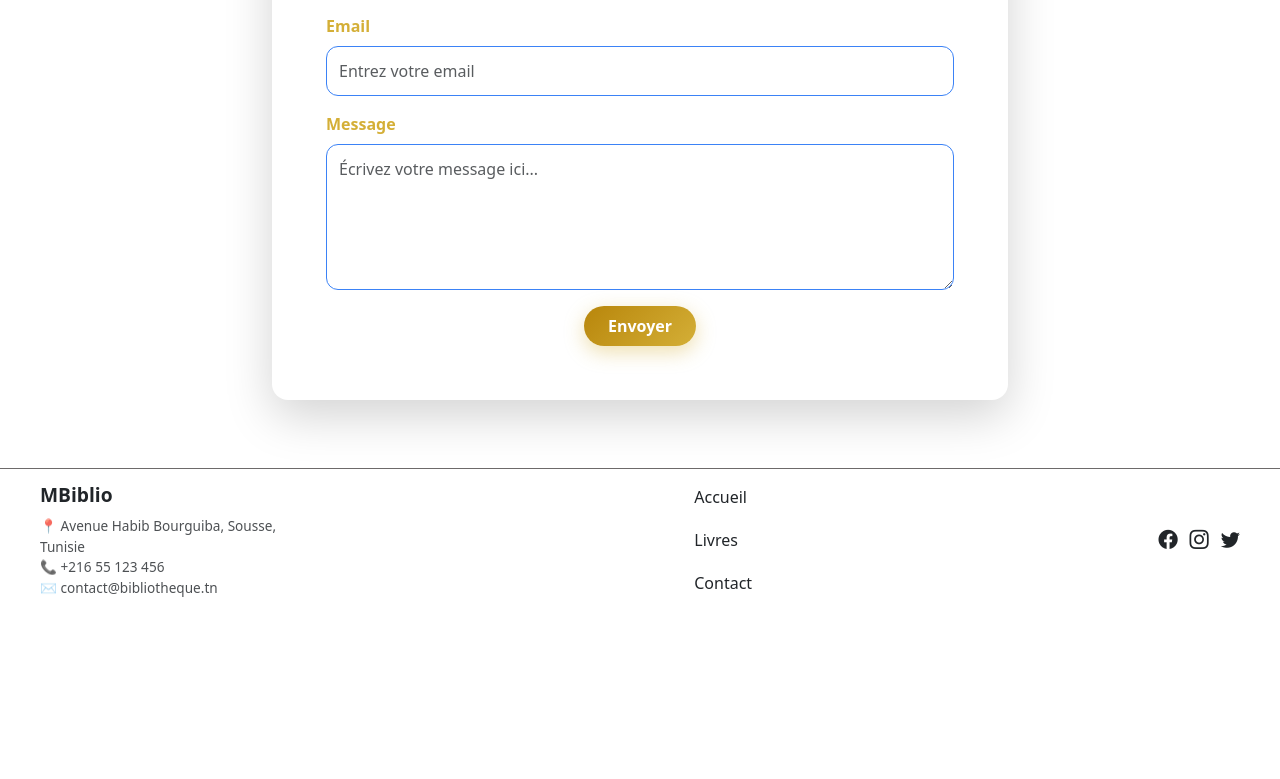
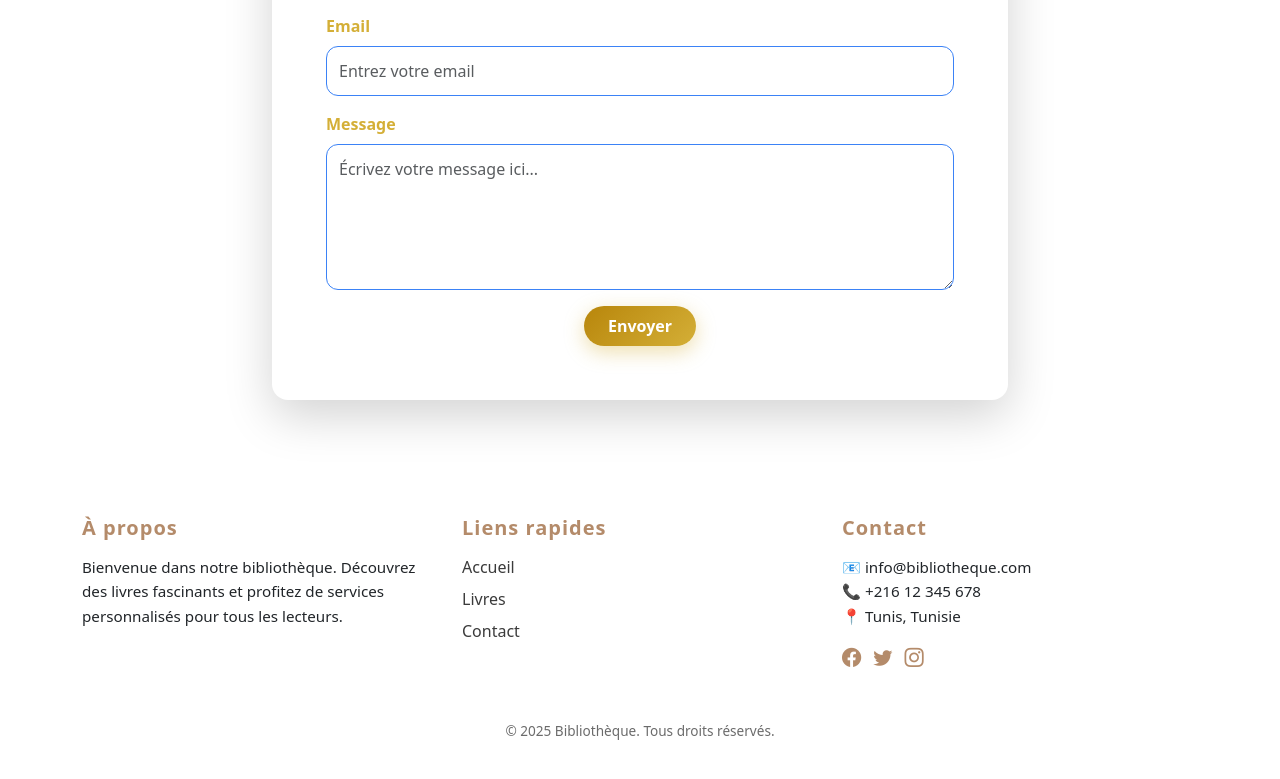
Before and after one commit to AhmedMB02/Biblio, an Angular app: page /contact in a window 1280 px wide. Shown: the part 329-1108 px from the top of the page. Before the commit the page ends 940 px from the top, so only its background shows below. Built offline with nearby package versions, Linux system fonts and the light colour scheme.

Commit message:
adding admin login and dashboard

```diff
--- /dev/null
+++ b/src/app/admin/admin-dashboard/admin-dashboard.html
@@ -0,0 +1 @@
+<p>admin-dashboard works!</p>
--- /dev/null
+++ b/src/app/admin/admin-login/admin-login.css
@@ -0,0 +1,36 @@
+.admin-login {
+  height: 100vh;
+  background: var(--bg-color);
+}
+
+.login-card {
+  background: #ffffff;
+  max-width: 400px;
+  width: 100%;
+  border: 1px solid var(--border-color);
+  background-color: var(--bg-color);
+}
+
+.login-card h2 {
+  color: var(--primary-color);
+}
+
+.btn-primary {
+  background-color: var(--primary-color);
+  border: none;
+}
+
+.btn-primary:hover {
+  background-color: #9d7454;
+}
+
+.form-control {
+  border: 1px solid var(--border-color);
+  background-color: var(--bg-color);
+  color: var(--text-color);
+}
+
+.form-control:focus {
+  border-color: var(--primary-color);
+  box-shadow: 0 0 5px rgba(180, 139, 106, 0.5);
+}
--- /dev/null
+++ b/src/app/admin/admin-login/admin-login.html
@@ -0,0 +1,52 @@
+<div class="admin-login d-flex justify-content-center align-items-center">
+  <div class="login-card shadow rounded-4 p-4">
+
+    <div class="text-center mb-3">
+      <i class="bi bi-shield-lock-fill fs-1 text-primary"></i>
+      <h2 class="mt-2 mb-0">Espace Administrateur</h2>
+      <p class="text-muted">Veuillez vous connecter pour continuer</p>
+    </div>
+
+    <form>
+
+      <!-- Email -->
+      <div class="mb-3">
+        <label class="form-label">Email</label>
+        <input type="email"
+               class="form-control rounded-pill"
+               placeholder="admin@example.com"
+
+               name="email"
+               required>
+      </div>
+
+      <!-- Mot de passe -->
+      <div class="mb-4">
+        <label class="form-label">Mot de passe</label>
+        <input type="password"
+               class="form-control rounded-pill"
+               placeholder="••••••••"
+
+               name="password"
+               required>
+      </div>
+
+      <!-- Bouton -->
+      <button class="btn btn-primary w-100 rounded-pill py-2">
+        Connexion
+      </button>
+
+      <!-- Message erreur -->
+      <div *ngIf="errorMessage" class="alert alert-danger mt-3">
+
+      </div>
+
+    </form>
+    @if(erreur)   {
+            <div  class="alert alert-danger" >
+                <strong>Email ou mot de passe erronés..</strong>
+            </div>
+          }
+
+  </div>
+</div>
--- /dev/null
+++ b/src/app/admin/admin-login/admin-login.ts
@@ -0,0 +1,11 @@
+import { Component } from '@angular/core';
+
+@Component({
+  selector: 'app-admin-login',
+  imports: [],
+  templateUrl: './admin-login.html',
+  styleUrl: './admin-login.css',
+})
+export class AdminLogin {
+  erreur : boolean =true;
+}
--- a/src/app/app.routes.ts
+++ b/src/app/app.routes.ts
@@ -2,10 +2,14 @@ import { Routes } from '@angular/router';
 import {Home} from './home/home';
 import { Contact } from './contact/contact';
 import { LivreP } from './livre-p/livre-p';
+import { AdminLogin } from './admin/admin-login/admin-login';
+import { AdminDashboard } from './admin/admin-dashboard/admin-dashboard';
 
 export const routes: Routes = [
     {path : '',component : Home},
     {path : 'contact',component : Contact},
     {path : 'livres' , component : LivreP},
+    {path : 'admin-login' , component : AdminLogin},
+    {path : 'admin-dashboard' , component :AdminDashboard}
 
 ];
--- a/src/app/footer/footer.css
+++ b/src/app/footer/footer.css
@@ -1,102 +1,60 @@
 .footer {
-
-  bottom: 0;
-  left: 0;
-  width: 100%;
-  background: var(--bg-color);
-  border-top: 1px solid #6d6a6a;
-  padding: 12px 20px;
-  display: flex;
-  justify-content: center;
-  z-index: 999;
-  backdrop-filter: blur(10px);
-  -webkit-backdrop-filter: blur(10px);
-  transition: background .4s, border-color .4s;
+  position: relative;
+  background-color: var(--bg-color);
+  color: var(--text-color);
+  border-top: 1px solid var(--border-color);
 }
 
-.container-footer {
-  width: 100%;
-  max-width: 1200px;
-
-  display: flex;
-  align-items: center;
-  justify-content: space-between;
+.footer-title {
+  font-weight: 700;
+  margin-bottom: 15px;
+  color: #b48b6a;
+  letter-spacing: 1px;
 }
 
-/* --- Left Zone: Brand + Contact --- */
-.footer-left {
-  display: flex;
-  flex-direction: column;
-  max-width: 260px;
+.footer-text {
+  font-size: 0.95rem;
+  line-height: 1.6;
 }
 
-.brand {
-  font-weight: 600;
-  font-size: 1.2rem;
-  color: var(--primary-color);
-  margin-bottom: 6px;
+.footer-links li {
+  margin-bottom: 8px;
 }
 
-.contact-info {
-  font-size: 0.85rem;
-  color: var(--text-color);
-  opacity: 0.8;
-  line-height: 1.3rem;
+.footer-links a {
+  color: #3b3b3b;
+  text-decoration: none;
+  transition: color 0.3s;
 }
 
-.contact-info p {
-  margin: 0;
-  display: flex;
-  align-items: center;
-  gap: 6px;
+.footer-links a:hover {
+  color: #b48b6a;
 }
 
-/* --- Middle Menu --- */
-.footer-menu {
-  display: grid;
-  gap: 1.2rem;
-  list-style: none;
-  margin: 0;
-  padding: 0;
+.footer-copy {
+  font-size: 0.85rem;
+  color: #6b6b6b;
 }
 
-.footer-menu a {
-  text-decoration: none;
-  color: var(--text-color);
-  font-weight: 500;
-  transition: opacity .3s;
+.social-icons a {
+  font-size: 1.2rem;
+  margin-right: 12px;
+  color: #b48b6a;
+  transition: transform 0.3s, color 0.3s;
 }
 
-.footer-menu a:hover {
-  opacity: 0.6;
+.social-icons a:hover {
+  color: #8f6b4a;
+  transform: scale(1.2);
 }
 
-/* --- Right Zone: Social Icons --- */
-.footer-right a {
-  color: var(--text-color);
-  margin-left: 12px;
-  font-size: 1.2rem;
-  transition: opacity .3s, transform .2s;
+.admin-access {
+  position: absolute;
+  bottom: 10px;  /* proche du texte */
+  right: 10px;   /* discrète, coin inférieur droit */
+  width: 20px;
+  height: 20px;
+  cursor: pointer;
+  /* invisible */
+  opacity: 0;
 }
-
-.footer-right a:hover {
-  opacity: .6;
-  transform: translateY(-1px);
-}
-
-/* --- Responsive Mobile --- */
-@media (max-width: 600px) {
-  .container-footer {
-    flex-direction: column;
-    gap: 6px;
-    text-align: center;
-  }
-
-  .footer-menu {
-    justify-content: center;
-  }
-
-  .footer-right {
-    margin-top: 4px;
-  }
-}
--- a/src/app/footer/footer.html
+++ b/src/app/footer/footer.html
@@ -1,27 +1,45 @@
-<footer class="footer">
-  <div class="container-footer">
+<footer class="footer py-5">
+  <div class="container">
+    <div class="row">
 
-    <div class="footer-left">
-      <span class="brand">MBiblio</span>
+      <!-- À propos -->
+      <div class="col-md-4 mb-4">
+        <h5 class="footer-title">À propos</h5>
+        <p class="footer-text">
+          Bienvenue dans notre bibliothèque. Découvrez des livres fascinants et profitez de services personnalisés pour tous les lecteurs.
+        </p>
+      </div>
 
-      <div class="contact-info">
-        <p>📍 Avenue Habib Bourguiba, Sousse, Tunisie</p>
-        <p>📞 +216 55 123 456</p>
-        <p>✉️ contact@bibliotheque.tn</p>
+      <!-- Liens rapides -->
+      <div class="col-md-4 mb-4">
+        <h5 class="footer-title">Liens rapides</h5>
+        <ul class="list-unstyled footer-links">
+          <li><a routerLink="/">Accueil</a></li>
+          <li><a routerLink="/livres">Livres</a></li>
+          <li><a routerLink="/contact">Contact</a></li>
+        </ul>
       </div>
+
+      <!-- Contact -->
+      <div class="col-md-4 mb-4">
+        <h5 class="footer-title">Contact</h5>
+        <p class="footer-text">
+          📧 info@bibliotheque.com <br>
+          📞 +216 12 345 678 <br>
+          📍 Tunis, Tunisie
+        </p>
+        <div class="social-icons mt-2">
+          <a href="#"><i class="bi bi-facebook"></i></a>
+          <a href="#"><i class="bi bi-twitter"></i></a>
+          <a href="#"><i class="bi bi-instagram"></i></a>
+        </div>
+      </div>
+
     </div>
 
-    <ul class="footer-menu">
-      <li><a routerLinkActive="active" routerLink="contact">Accueil</a></li>
-      <li><a routerLinkActive="active" routerLink="/livres">Livres</a></li>
-      <li><a routerLinkActive="active" routerLink="/contact" >Contact</a></li>
-    </ul>
-
-    <div class="footer-right">
-      <a href="#"><i class="bi bi-facebook"></i></a>
-      <a href="#"><i class="bi bi-instagram"></i></a>
-      <a href="#"><i class="bi bi-twitter"></i></a>
+    <div class="text-center mt-4">
+      <p class="footer-copy">&copy; 2025 Bibliothèque. Tous droits réservés.</p>
+      <span class="admin-access" (dblclick)="goToAdmin()"></span>
     </div>
-
   </div>
 </footer>
--- a/src/app/footer/footer.ts
+++ b/src/app/footer/footer.ts
@@ -1,5 +1,5 @@
 import { Component } from '@angular/core';
-import { RouterLinkActive } from "@angular/router";
+import { Router, RouterLinkActive } from "@angular/router";
 
 @Component({
   selector: 'app-footer',
@@ -9,4 +9,9 @@ import { RouterLinkActive } from "@angular/router";
 })
 export class Footer {
 
+  constructor(private router: Router){}
+
+  goToAdmin() {
+    this.router.navigate(['/admin-login']);
+  }
 }
--- a/src/app/header/header.html
+++ b/src/app/header/header.html
@@ -18,17 +18,17 @@
             <a routerLink="/livres" routerLinkActive="active" class="nav-link">Livres</a>
           </li>
           <li class="nav-item">
-            <a routerLink="/contact" routerLinkActive="active" class="nav-link">Contact</a>
+            <a routerLink="/admin-login" routerLinkActive="active" class="nav-link">Contact</a>
           </li>
         </ul>
 
         <!-- Search bar -->
-        <form class="search-form d-flex me-3" role="search">
+        <!-- <form class="search-form d-flex me-3" role="search">
           <input class="form-control" type="search" placeholder="Rechercher un livre..." aria-label="Search">
           <button class="btn btn-search" type="submit">
             <i class="bi bi-search"></i>
           </button>
-        </form>
+        </form> -->
 
         <!-- Dark mode toggle -->
         <button class="btn btn-toggle-theme" (click)="toggleTheme()">
```
Also changed, not shown: src/app/admin/admin-dashboard/admin-dashboard.ts (added, +11 -0 lines), src/app/admin/admin-dashboard/admin-dashboard.css (added), 2 other files (tests, documents, lock files or other folders).
